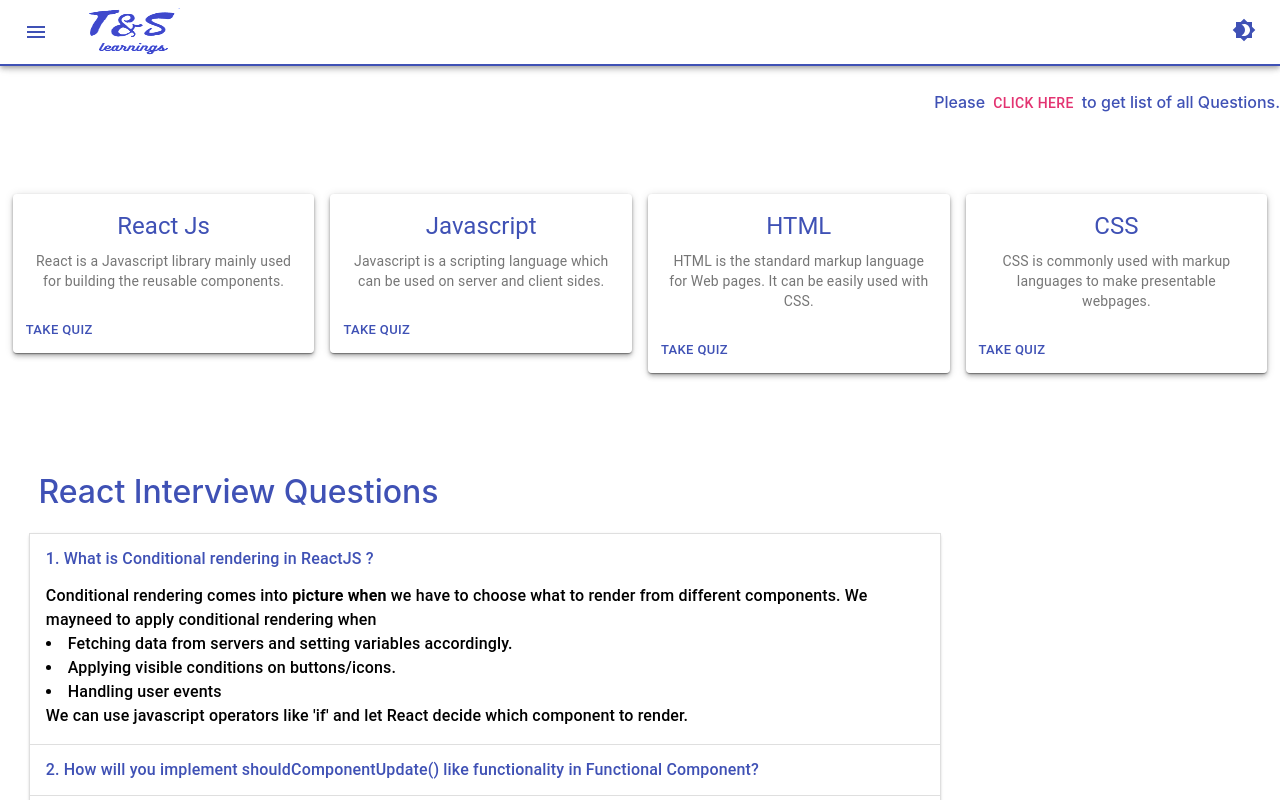
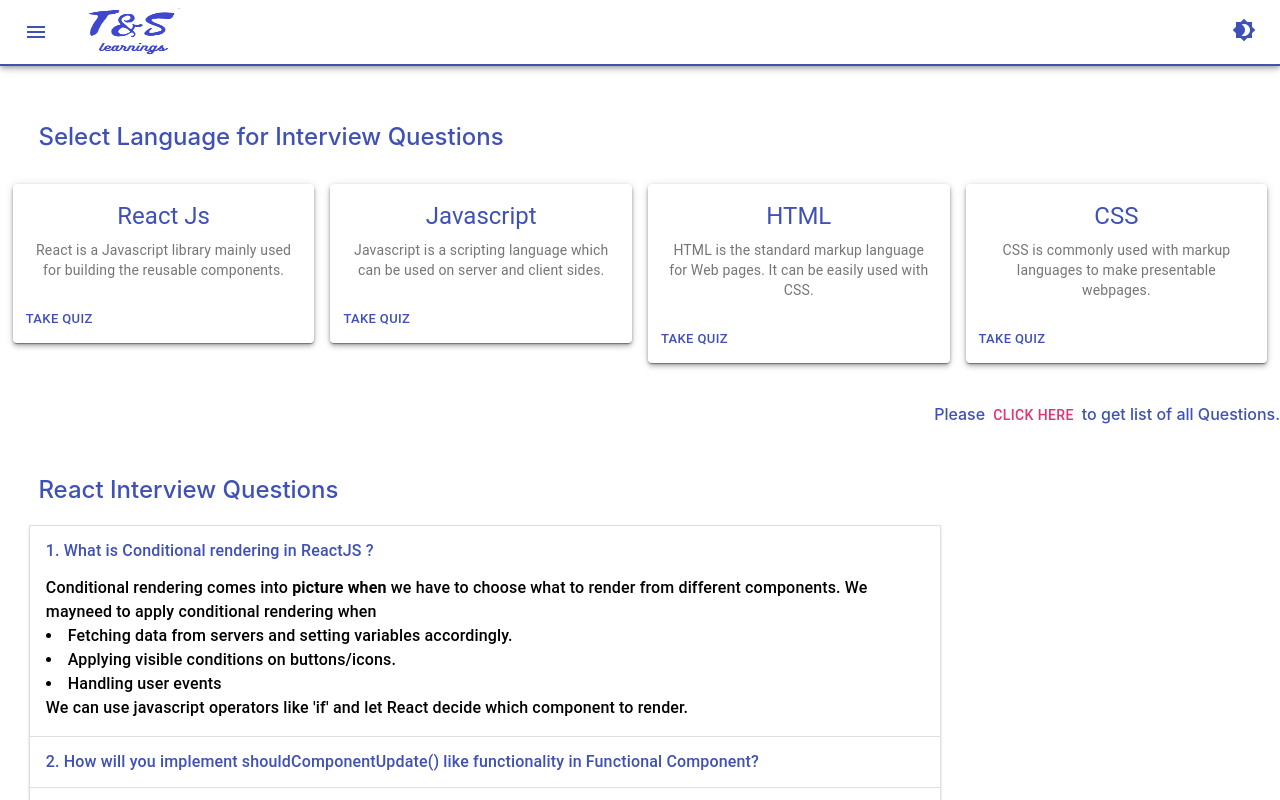
Before and after one commit to vinuk2995/TnSLive, a React (Create React App) app: page /#/dashboard in a window 1280 px wide. Shown: the top 800 px of the page. Built offline with nearby package versions, Linux system fonts and the light colour scheme.

Commit message:
Added Select LAnguage on Dashboard

```diff
--- a/src/components/Dashboard/dashboard-style.js
+++ b/src/components/Dashboard/dashboard-style.js
@@ -23,9 +23,10 @@ const dashboardStyle = makeStyles((theme) => ({
         cursor: "pointer",
       },
       marginTop5: {
-        marginTop: "4em",
+        // marginTop: "2em",
         marginLeft: "3%",
       },
+      marginTop6 : {},
       Empty: {},
       colorh4: {
         color:
@@ -41,6 +42,7 @@ const dashboardStyle = makeStyles((theme) => ({
       },
       marginTop3: {
         marginTop: "3%",
+        marginLeft : "3%"
       },
       mgnBottom: {
         marginBottom: "3%",
--- a/src/components/Dashboard/dashboard.js
+++ b/src/components/Dashboard/dashboard.js
@@ -74,8 +74,8 @@ import {
   const classes = dashboardStyle();
   const dispatch = useDispatch();
 
-    const isCardClicked =(val)=>{
-      scroller.scrollTo(classes.Empty, {
+  const isCardClicked = (val) => {
+    scroller.scrollTo(classes.marginTop6, {
       duration: 800,
       delay: 0,
       smooth: "easeInOutQuart",
@@ -91,19 +91,24 @@ import {
         alignItems="center"
         className={classes.rootGrid}
       >
-          {/* <Grid
+        <Grid
           container
           item
           xs={12}
           sm={5}
           className={classes.marginTop3}
-            justify="center"
+          justify="flex-start"
         >
-            <h4 className={classes.colorh4}>
-              Success is not final, failure is not fatal: it is the courage to
-              continue that counts. - Winston Churchill
-            </h4>
-          </Grid> */}
+          <h2 className={classes.colorh4}>
+            {/* Success is not final, failure is not fatal: it is the courage to
+              continue that counts. - Winston Churchill */}
+            Select Language for Interview Questions
+          </h2>
+        </Grid>
+
+        <Grid container item xs={12} >
+          <MediaCard isCardClicked={isCardClicked} />
+        </Grid>
 
         <Grid
           container
@@ -129,10 +134,6 @@ import {
           <DialogQnA />
         </Grid>
 
-          <Grid container item xs={12} className={classes.marginTop}>
-            <MediaCard isCardClicked = {isCardClicked}/>
-          </Grid>
-
         <Grid container item xs={12} className={classes.Empty}></Grid>
 
         <Grid
@@ -142,7 +143,7 @@ import {
           className={classes.marginTop5}
           justify="start"
         >
-            <h1 className={classes.colorh4}>{langName} Interview Questions</h1>
+          <h2 className={classes.colorh4}>{langName} Interview Questions</h2>
         </Grid>
 
         <Grid xs={12} sm={9}>
```
Lines whose indentation alone changed are shown as unchanged.
